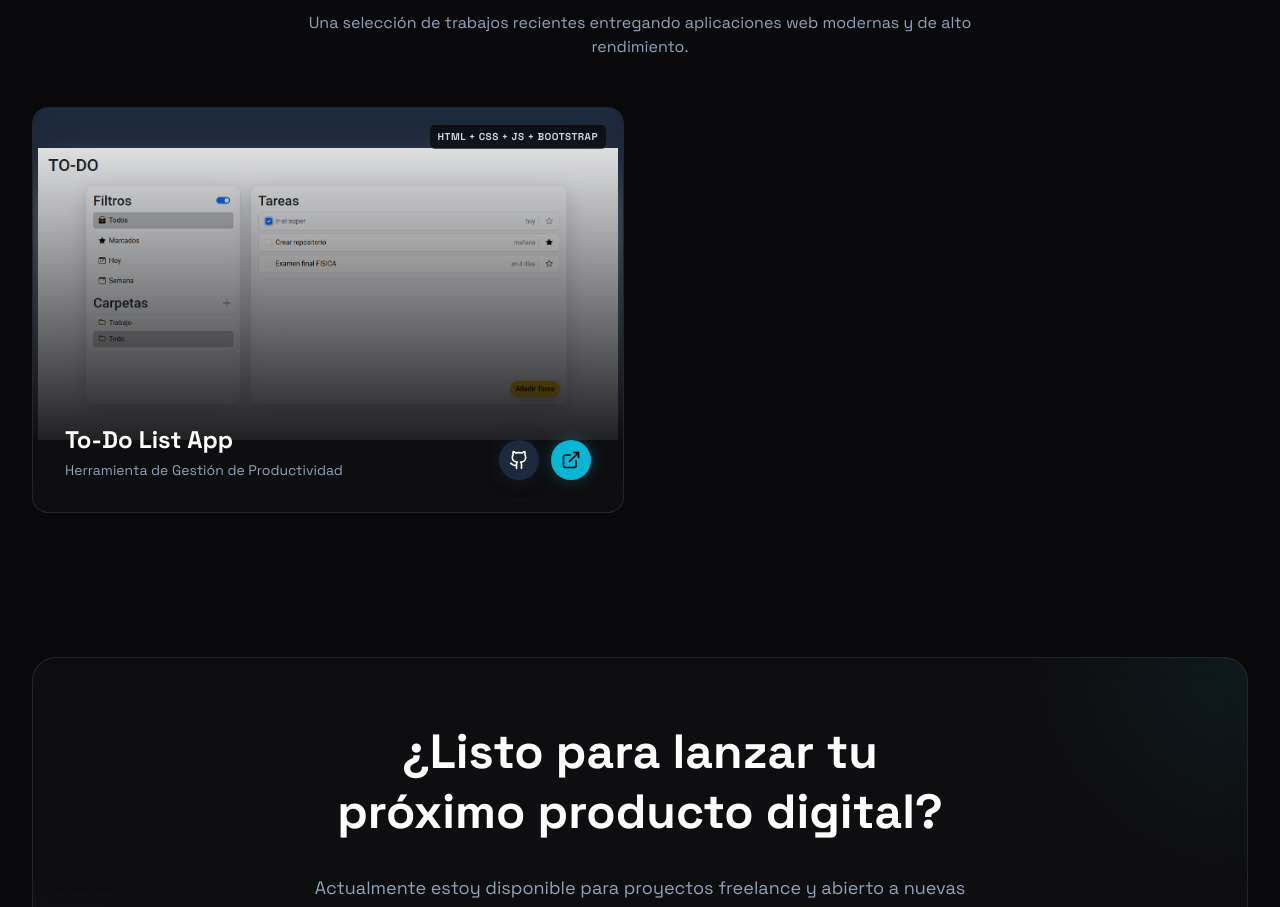
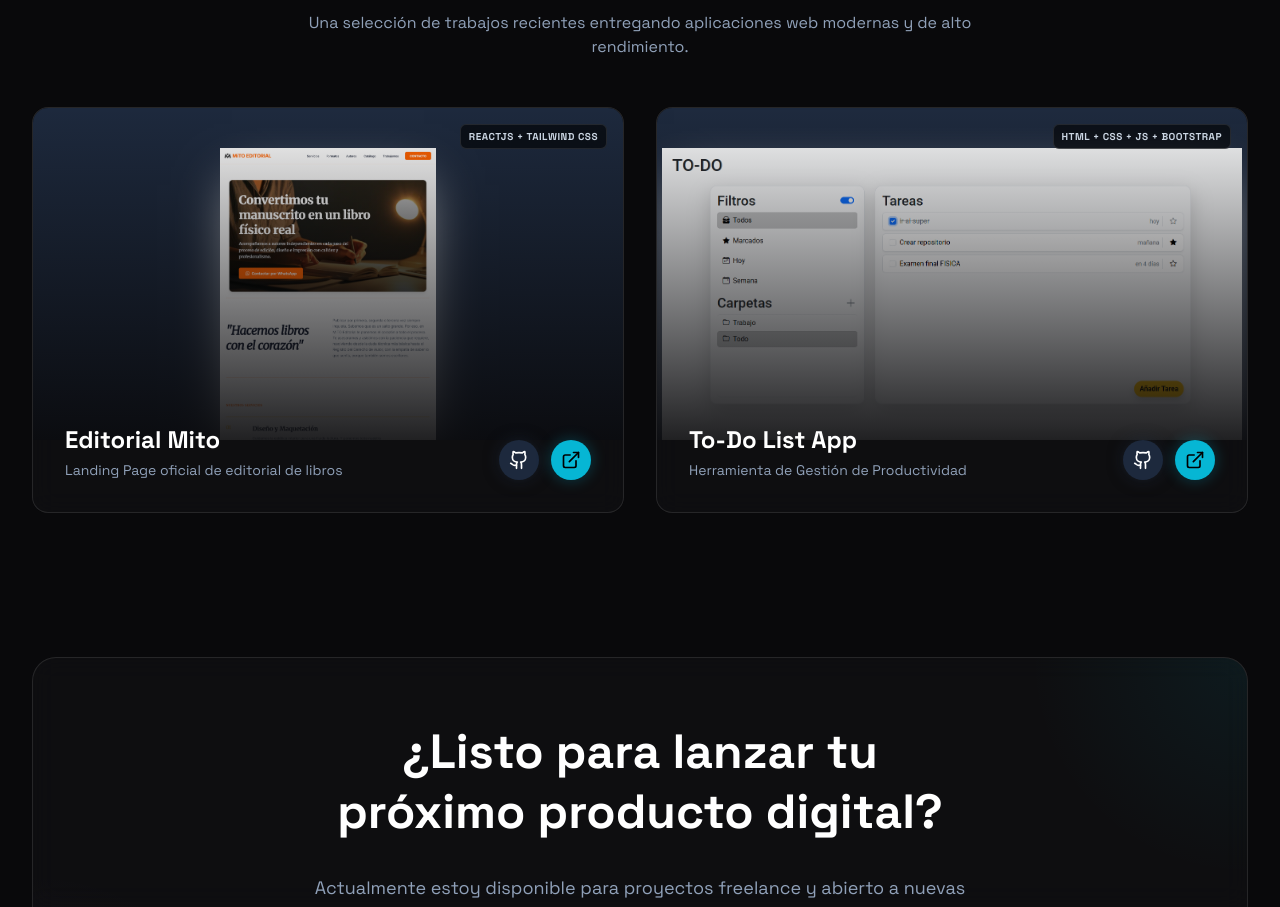
Before and after one commit to FranciscoCordoba/portfolio-fcordoba, a React (Vite) app: page / in a window 1280 px wide. Shown: the part 1260-2167 px from the top of the page. Built offline with nearby package versions, Linux system fonts and the light colour scheme.

Commit message:
agregamos landing de Mito

```diff
--- a/src/data/portfolioData.js
+++ b/src/data/portfolioData.js
@@ -51,6 +51,14 @@ export const portfolioData = {
             website: "https://franquicia-mas-pizza.pages.dev/"
         }, */
         {
+            title: "Editorial Mito",
+            category: "Landing Page oficial de editorial de libros",
+            tag: "ReactJS + Tailwind CSS",
+            image: "/editorialmito.ar_.png",
+            link: "https://github.com/FranciscoCordoba/mito-editorial",
+            website: "https://editorialmito.ar/"
+        },
+        {
             title: "To-Do List App",
             category: "Herramienta de Gestión de Productividad",
             tag: "HTML + CSS + JS + Bootstrap",
```
Also changed, not shown: public/editorialmito.ar_.png (added).
